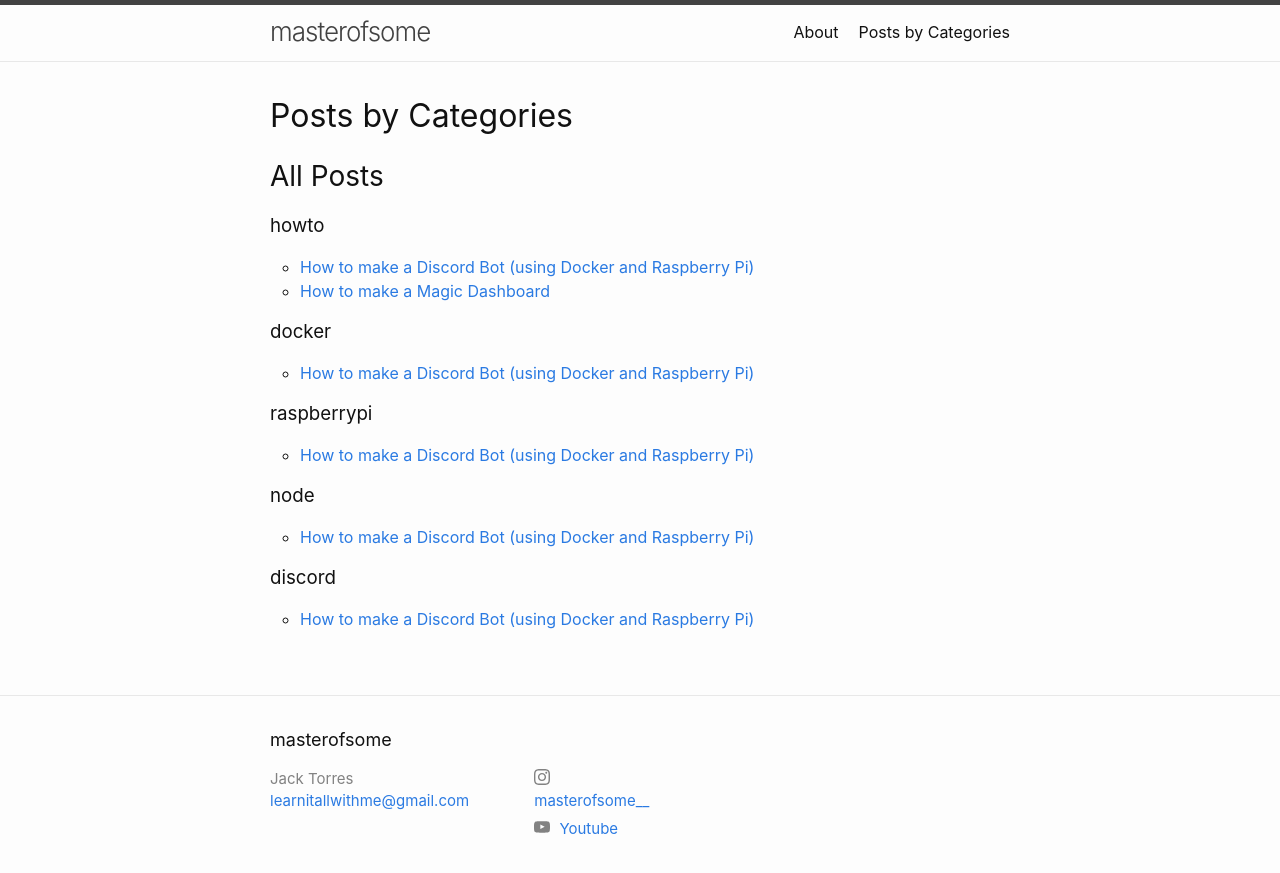
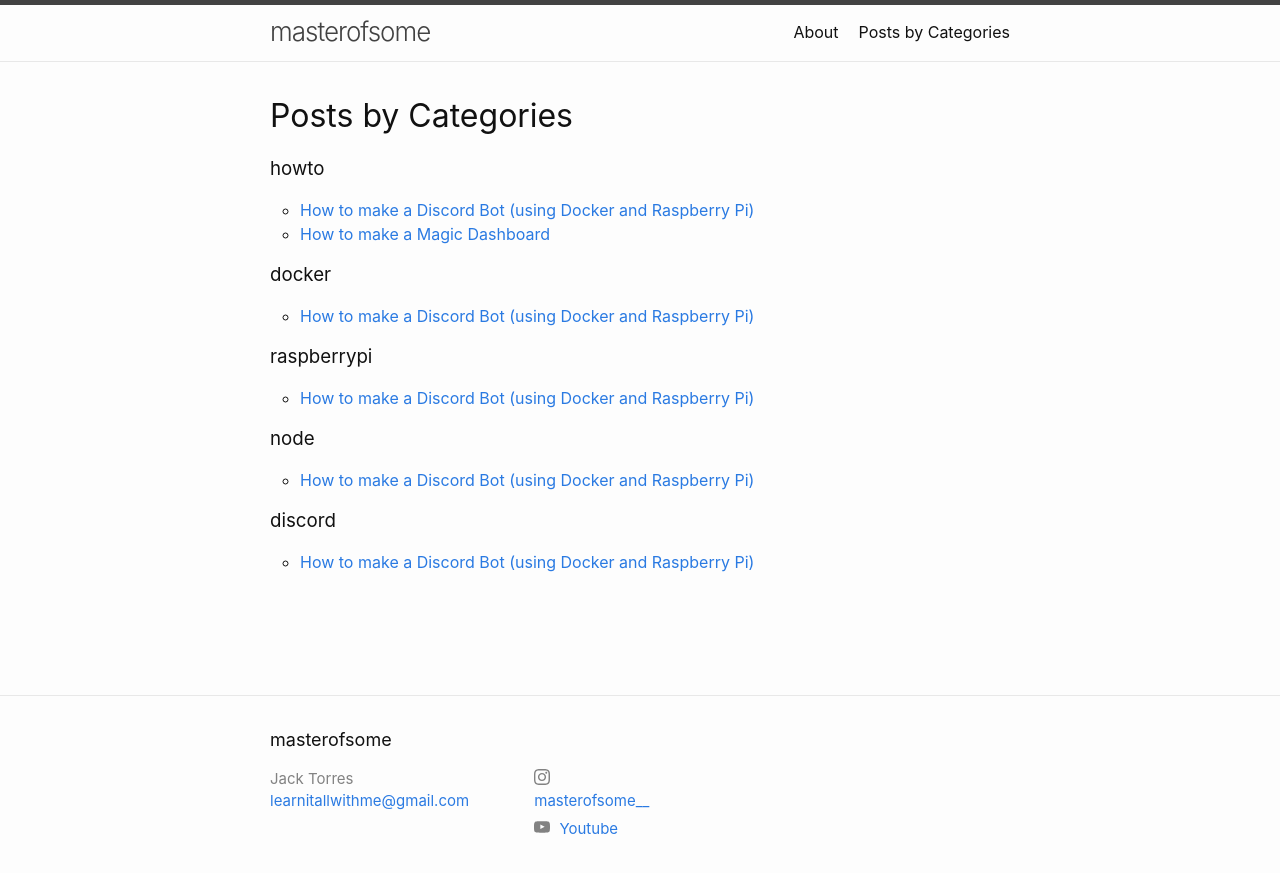
Before and after one commit to codingwatermelon/codingwatermelon.github.io, a Jekyll site: the page built from allposts.md, in a window 1280 px wide. Shown: the top 873 px of the page. Built offline with Jekyll 4.4.1, drawn with Linux system fonts in a browser that asks for light colours.

Commit message:
Update allposts.html

```diff
--- a/_layouts/allposts.html
+++ b/_layouts/allposts.html
@@ -10,7 +10,6 @@ layout: default
   {{ content }}
 
   {%- if site.posts.size > 0 -%}
-    <h2 class="post-list-heading">{{ page.list_title | default: "All Posts" }}</h2>
     <ul class="post-list">
       {% for category in site.categories %}
         <h3>{{ category[0] }}</h3>
```
